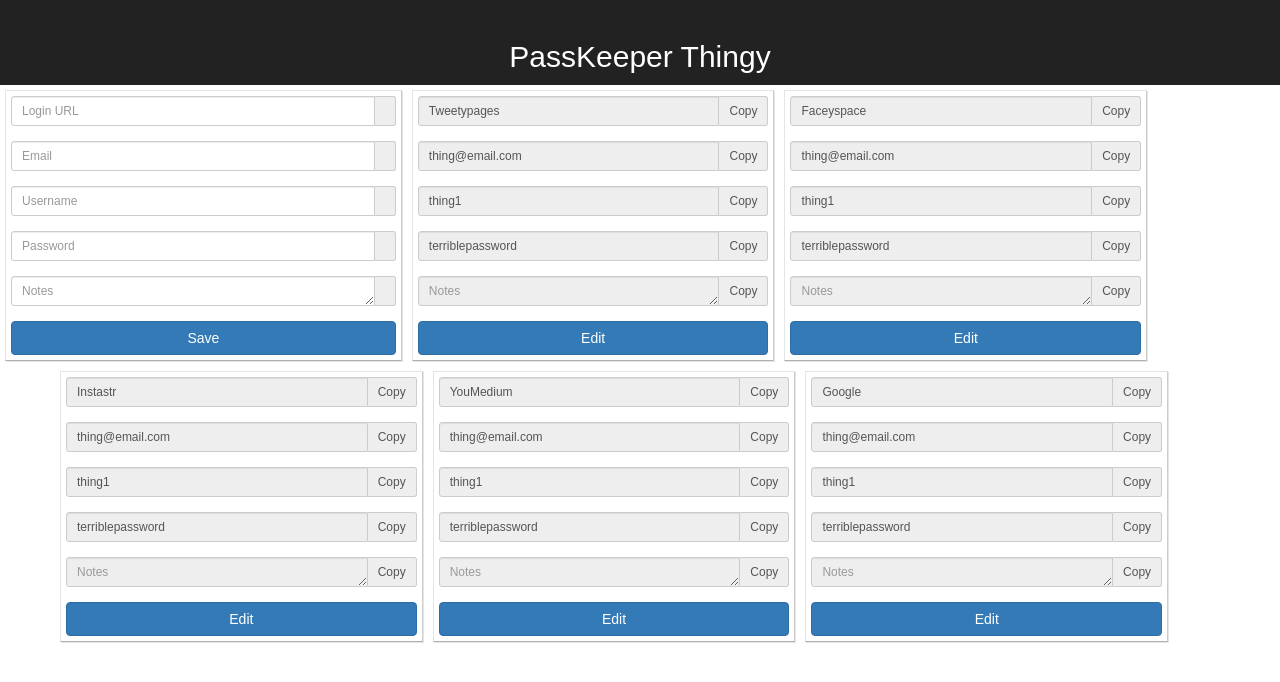
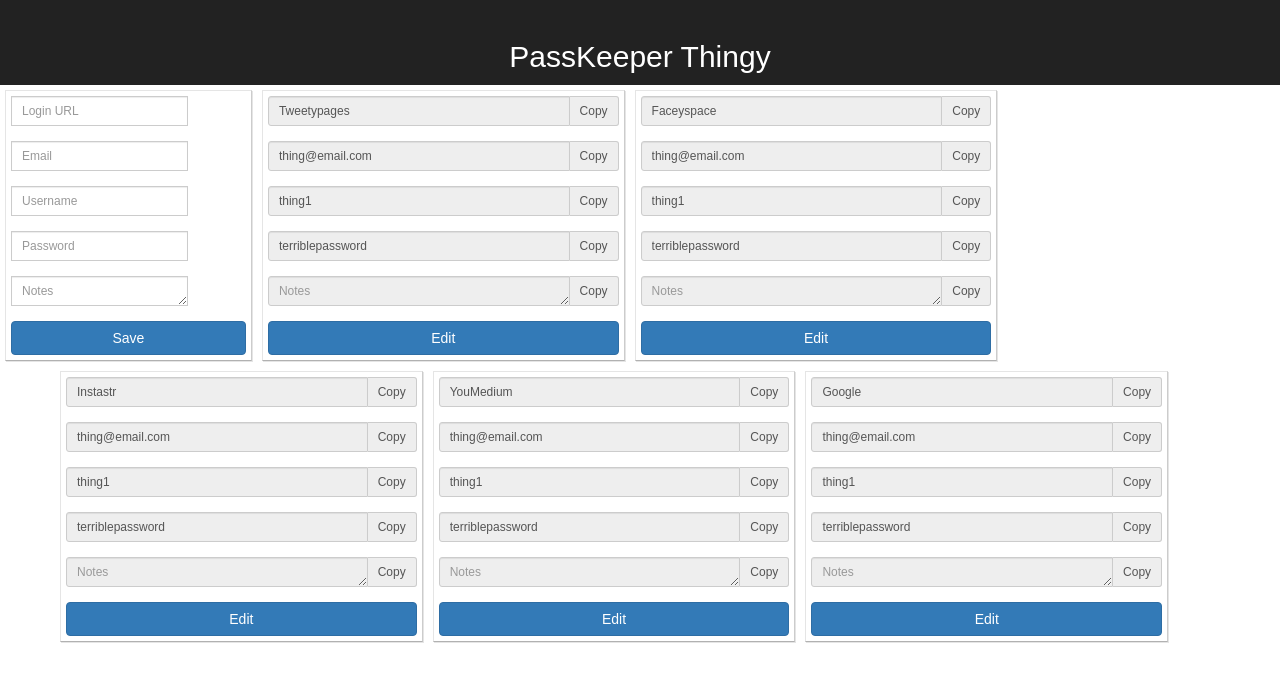
Before and after one commit to nicmitchell/local-pass, a React (Create React App) app: page / in a window 1280 px wide. Shown: the top 682 px of the page. Built offline with nearby package versions, Linux system fonts and the light colour scheme.

Commit message:
adding new account data to storage and app state

```diff
--- a/src/App.js
+++ b/src/App.js
@@ -11,8 +11,11 @@ class App extends Component {
     super();
     this.data = new DataAdapter();
     this.state = {
-      accounts: {}
-      // Example:
+      accounts: {},
+      newAccount: {
+        key: shortid.generate()
+      }
+      // Example account:
       // {
       //  key: 'aasdfuiop'
       //  account: 'Faceyspace',
@@ -34,15 +37,30 @@ class App extends Component {
     this.setState({ accounts });
   }
 
-  addAccount = (account) => {
-    console.log('adding account:', account);
-    const accounts = { ...this.state.accounts };
-    const key = shortid.generate();
-    accounts[key] = account;
-    this.setState({ accounts });
+  resetNewAccount = () => {
+    this.setState({
+      newAccount: {
+        key: shortid.generate()
+      }
+    })
   }
 
-  updateAccount = (key, values) => {
+  addNewAccountToState = (key) => {
+    const accounts = { ...this.state.accounts };
+    const newAccount = this.state.newAccount;
+    accounts[key] = newAccount;
+    this.setState({ accounts });
+    this.saveAccountToStorage(key, newAccount);
+    this.resetNewAccount();
+  }
+
+  saveNewAccount = (key, account) => {
+    const newAccount = this.state.newAccount;
+    this.addNewAccountToState(key);
+    this.saveAccountToStorage(key, newAccount);
+  }
+
+  updateSavedAccount = (key, values) => {
     const accounts = { ...this.state.accounts };
     const previous = accounts[key];
     const updated = {
@@ -53,14 +71,19 @@ class App extends Component {
     this.setState({ accounts });
   }
 
-  saveAccount = (key) => {
-    const account = this.state.accounts[key];
-    this.updateAccount(key, { readOnly: true, buttonText: 'Edit' });
-    this.data.set(key, account);
+  saveAccountToStorage = (key, values) => {
+    const account = this.state.accounts[key] || values;
+    this.updateSavedAccount(key, { readOnly: true, buttonText: 'Edit' });
+    this.data.set(key, values);
   }
 
-  updateInput = (key, account) => {
-    this.updateAccount(key, account)
+  updateNewAccount = (key, values) => {
+    const previous = this.state.newAccount;
+    const updated = {
+      ...previous,
+      ...values
+    }
+    this.setState({ newAccount: updated });
   }
 
   render = () => {
@@ -69,12 +92,12 @@ class App extends Component {
         <div className="App-header">
           <h2>PassKeeper Thingy</h2>
         </div>
-        <NewAccount addAccount={ this.addAccount }/>
+        <NewAccount saveNewAccount={ this.saveNewAccount } updateNewAccount={ this.updateNewAccount } values={ this.state.newAccount }/>
         <AccountsList
           accounts={ this.state.accounts }
-          updateInput={ this.updateInput }
-          updateAccount={ this.updateAccount }
-          saveAccount={ this.saveAccount }
+          handleInputChange={ this.updateSavedAccount }
+          updateAccount={ this.updateSavedAccount }
+          saveAccount={ this.saveAccountToStorage }
         />
       </div>
     );
--- a/src/components/AccountForm.js
+++ b/src/components/AccountForm.js
@@ -4,16 +4,6 @@ import FormFieldGroup from './FormFieldGroup';
 import FormFields from './FormFields';
 
 class AccountForm extends Component {
-  constructor(props) {
-    super(props);
-    this.inputRefs = [];
-    this.state = {
-      values: this.props.values,
-      key: this.props.idx,
-      readOnly: true,
-      buttonText: 'Edit'
-    }
-  }
 
   render = () => {
     return (
@@ -25,8 +15,10 @@ class AccountForm extends Component {
                 key={ field.id }
                 field={ field }
                 values={ this.props.values }
-                updateInput={ this.props.updateInput }
-              />)
+                handleInputChange={ this.props.handleInputChange }
+                showCopyButton={ this.props.showCopyButton }
+              />
+            )
           })
         }
       </Col>
--- a/src/components/AccountsList.js
+++ b/src/components/AccountsList.js
@@ -16,7 +16,7 @@ class AccountsList extends Component {
                     key={ key }
                     idx={ key }
                     values={ this.props.accounts[key] }
-                    updateInput={ this.props.updateInput }
+                    handleInputChange={ this.props.handleInputChange }
                     updateAccount={ this.props.updateAccount }
                     saveAccount={ this.props.saveAccount }
                   />
--- a/src/components/FormFieldGroup.js
+++ b/src/components/FormFieldGroup.js
@@ -56,7 +56,7 @@ class FormFieldGroup extends Component {
     const value = e.target.value;
     const input = e.target.id;
     const key = this.props.values.key;
-    this.props.updateInput(key, { [input]: value });
+    this.props.handleInputChange(key, { [input]: value });
   }
 
   render = () => {
@@ -72,7 +72,7 @@ class FormFieldGroup extends Component {
             readOnly={ this.props.values.readOnly }
             { ...this.props.field }
           />
-          <InputGroup.Addon onClick={ (e) => this.copy(e, this[name]) } ref={ (button) => this.copyButton = button }>{ this.state.copyText }</InputGroup.Addon>
+          { this.props.showCopyButton  && <InputGroup.Addon onClick={ (e) => this.copy(e, this[name]) } ref={ (button) => this.copyButton = button }>{ this.state.copyText }</InputGroup.Addon> }
         </InputGroup>
       </FormGroup>
     )
--- a/src/components/NewAccount.js
+++ b/src/components/NewAccount.js
@@ -1,83 +1,34 @@
 import React, { Component } from 'react';
-import { Col, Form, FormGroup, FormControl, InputGroup, Button } from 'react-bootstrap';
-import DataAdapter from '../DataAdapter';
-import FormFields from './FormFields';
+import { Form, Button } from 'react-bootstrap';
+import AccountForm from './AccountForm';
+// import DataAdapter from '../DataAdapter';
+// import FormFields from './FormFields';
 
 class NewAccount extends Component {
   constructor(props) {
     super(props);
-    this.data = new DataAdapter();
-    this.fields = FormFields;
-    this.inputRefs = {};
-    this.buttonText = 'Save';
-    // this.state = {
-    //   values: {
-    //     account: '',
-    //     email: '',
-    //     username: '',
-    //     password: ''
-    //   },
-    //   key: props.idx,
-    //   buttonText: 'Save'
-    // };
   }
 
-  getFieldValues = () => {
-    let values = {};
-    let refs = this.inputRefs;
-    Object
-      .keys(this.inputRefs)
-      .forEach((input) => {
-        console.log(input);
-        values[input] = refs[input].value;
-      });
-      console.log(values);
-    return values;
+  handleInputChange = (key, values) => {
+    this.props.updateNewAccount(key, values);
   }
 
   saveFields = (e) => {
-    console.log('Save Fields');
     e.preventDefault();
-    let values = this.getFieldValues();
-    let key = this.state.key;
-    this.data.set(key, values);
-    this.props.insertNewAccount(values);
-  }
-
-  update = (e) => {
-    console.log(e);
-    let state = {};
-    let field = e.target.id;
-    state[field] = e.target.value;
-    this.setState(state);
+    this.props.saveNewAccount(this.props.values.key);
   }
 
   render = () => {
     return (
-      <Form horizontal className="account-card">
-        {
-          this.fields.map((attrs) => {
-            // console.log('fields', this.fields);
-            let key = attrs.id;
-            let value = '';//this.state.values[key];
-
-            return <Col sm={12} key={ key }>
-              <FormGroup>
-                <InputGroup bsSize="small">
-                  <FormControl
-                    ref={ (input) => this.inputRefs[key] = input }
-                    inputRef={ (ref) => this.input = ref }
-                    defaultValue={ value }
-                    onBlur={ (thing) => this.update(thing) }
-                    { ...attrs }
-                  />
-                  <InputGroup.Addon></InputGroup.Addon>
-                </InputGroup>
-              </FormGroup>
-            </Col>
-          })
-        }
-        <Button block bsStyle="primary" type="submit" onClick={ (e) => this.saveFields(e) } ref={ (button) => this.button = button }>{ this.buttonText }</Button>
+      <Form horizontal className="account-card" ref={ (form) => this.form = form } onSubmit={ (e) => this.saveFields(e) }>
+        <AccountForm
+          values={ this.props.values }
+          key={ this.props.idx }
+          idx={ this.props.idx }
+          ref={ (form) => this.form = form }
+          handleInputChange={ this.handleInputChange }
+        />
+        <Button block bsStyle="primary" type="submit" ref={ (button) => this.button = button }>Save</Button>
       </Form>
     )
   }
--- a/src/components/SavedAccount.js
+++ b/src/components/SavedAccount.js
@@ -5,8 +5,6 @@ import AccountForm from './AccountForm';
 class SavedAccount extends Component {
   constructor(props) {
     super(props);
-    this.inputRefs = [];
-    this.idx = this.props.idx;
     this.state = {
       readOnly: true,
       buttonText: 'Edit'
@@ -16,9 +14,9 @@ class SavedAccount extends Component {
   toggleButton = (e) => {
     e.preventDefault();
     if (this.props.values.readOnly) {
-      this.editFields(this.idx);
+      this.editFields(this.props.idx);
     } else {
-      this.saveFields(this.idx);
+      this.saveFields(this.props.idx);
     }
   }
 
@@ -30,8 +28,8 @@ class SavedAccount extends Component {
     this.props.saveAccount(key, { readOnly: true, buttonText: 'Edit' });
   }
 
-  updateInput = (key, values) => {
-    this.props.updateInput(key, values);
+  handleInputChange = (key, values) => {
+    this.props.handleInputChange(key, values);
   }
 
   render = () => {
@@ -42,9 +40,8 @@ class SavedAccount extends Component {
           key={ this.props.idx }
           idx={ this.props.idx }
           ref={ (form) => this.form = form }
-          handleClick={ this.toggleButton }
-          updateInput={ this.updateInput }
-          updateAccount={ this.props.updateAccount }
+          handleInputChange={ this.handleInputChange }
+          showCopyButton={ true }
         />
         <Button block bsStyle="primary" type="submit" name={ this.props.idx } onClick={ (e) => this.toggleButton(e) } ref={ (button) => this.button = button }>{ this.props.values.buttonText }</Button>
       </Form>
```
